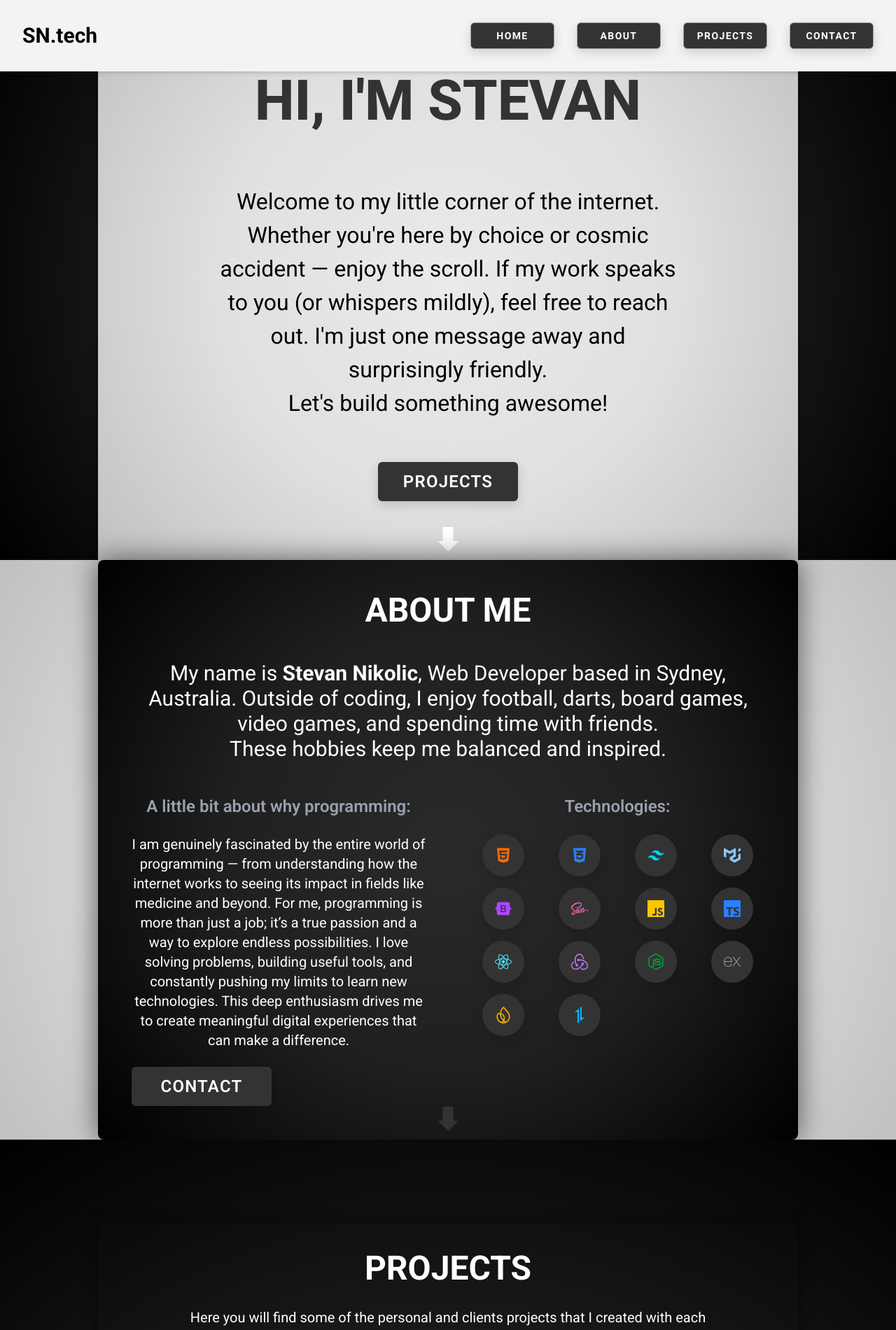
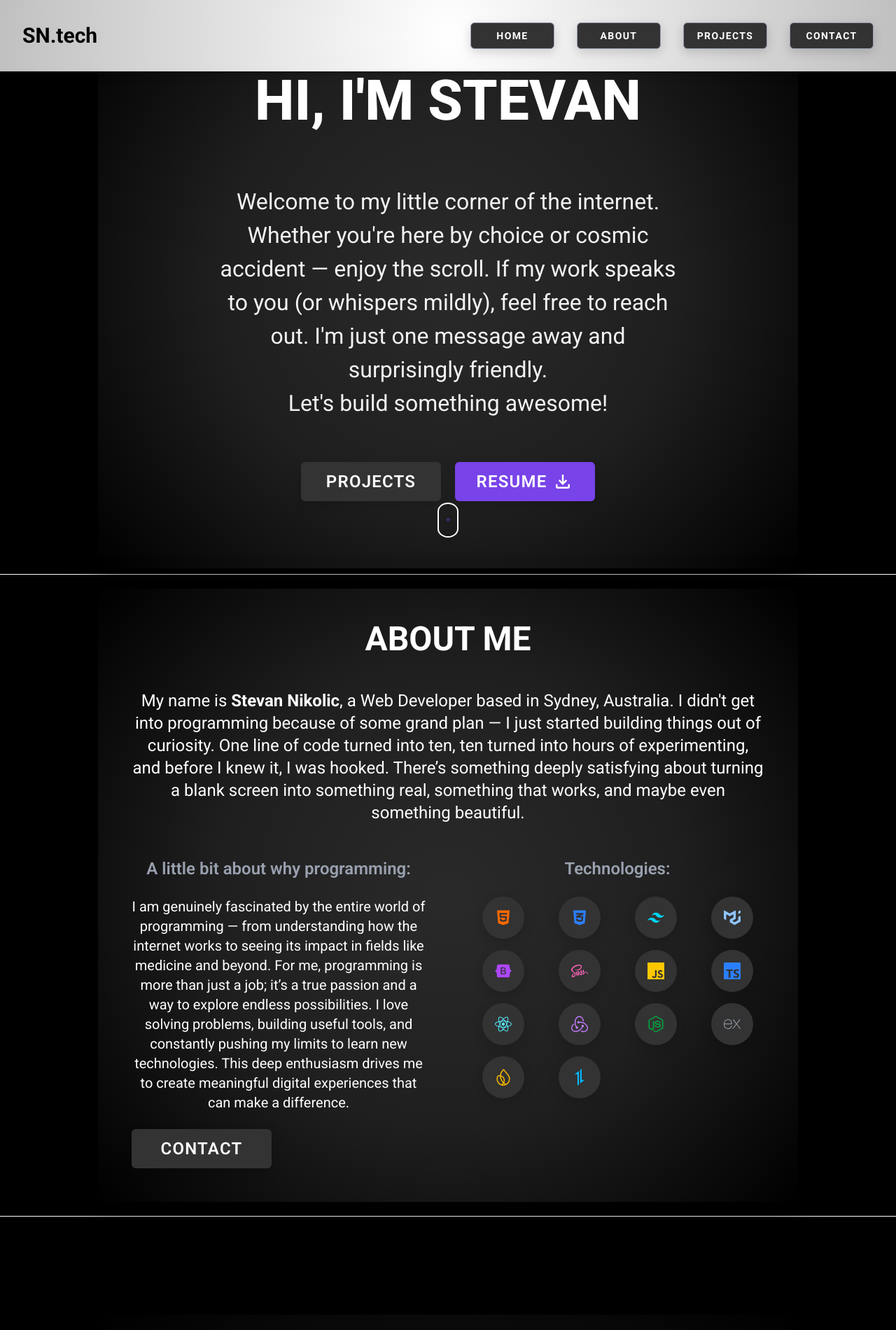
Before and after one commit to Nikolic1992/nikolic_stevan_portfolio, a React (Vite) app: page / in a window 1280 px wide. Shown: the top 1900 px of the page at 70% size. Built offline with nearby package versions, Linux system fonts and the light colour scheme.

Commit message:
update: UI updates

```diff
--- a/src/components/About.jsx
+++ b/src/components/About.jsx
@@ -35,34 +35,49 @@ const techStackArray = [
 ];
 
 const techIcons = {
-  HTML: <FaHtml5 size={24} className="text-orange-500" />,
-  CSS: <FaCss3Alt size={24} className="text-blue-500" />,
-  Tailwind: <SiTailwindcss size={24} className="text-cyan-400" />,
-  "Material UI": <SiMui size={24} className="text-blue-300" />,
-  Bootstrap: <FaBootstrap size={24} className="text-purple-500" />,
-  SASS: <FaSass size={24} className="text-pink-400" />,
-  JavaScript: <SiJavascript size={24} className="text-yellow-400" />,
-  TypeScript: <SiTypescript size={24} className="text-blue-500" />,
-  React: <FaReact size={24} className="text-cyan-300 animate-spin-slow" />,
-  Redux: <SiRedux size={24} className="text-purple-400" />,
-  "Node.js": <FaNodeJs size={24} className="text-green-600" />,
-  "Express.js": <SiExpress size={24} className="text-gray-400" />,
-  Firebase: <SiFirebase size={24} className="text-yellow-500" />,
-  axios: <SiAxios size={24} className="text-sky-400" />,
+  HTML: <FaHtml5 className="text-orange-500 text-[18px] md:text-[24px]" />,
+  CSS: <FaCss3Alt className="text-blue-500 text-[18px] md:text-[24px]" />,
+  Tailwind: (
+    <SiTailwindcss className="text-cyan-400 text-[18px] md:text-[24px]" />
+  ),
+  "Material UI": <SiMui className="text-blue-300 text-[18px] md:text-[24px]" />,
+  Bootstrap: (
+    <FaBootstrap className="text-purple-500 text-[18px] md:text-[24px]" />
+  ),
+  SASS: <FaSass className="text-pink-400 text-[18px] md:text-[24px]" />,
+  JavaScript: (
+    <SiJavascript className="text-yellow-400 text-[18px] md:text-[24px]" />
+  ),
+  TypeScript: (
+    <SiTypescript className="text-blue-500 text-[18px] md:text-[24px]" />
+  ),
+  React: <FaReact className="text-cyan-300  text-[18px] md:text-[24px]" />,
+  Redux: <SiRedux className="text-purple-400 text-[18px] md:text-[24px]" />,
+  "Node.js": <FaNodeJs className="text-green-600 text-[18px] md:text-[24px]" />,
+  "Express.js": (
+    <SiExpress className="text-gray-400 text-[18px] md:text-[24px]" />
+  ),
+  Firebase: (
+    <SiFirebase className="text-yellow-500 text-[18px] md:text-[24px]" />
+  ),
+  axios: <SiAxios className="text-sky-400 text-[18px] md:text-[24px]" />,
 };
 
 function About() {
   return (
-    <div className="relative min-h-screen flex flex-col justify-center items-center bg-[radial-gradient(circle,_#ffffff,_#e0e0e0,_#c0c0c0)]">
+    <div className="relative min-h-screen flex flex-col justify-center items-center">
       <div className="flex flex-col justify-center items-center text-center w-full max-w-[1000px] p-[3rem] bg-[radial-gradient(circle,_#2a2a2a,_#1f1f1f,_#000000)] shadow-[0_0_40px_rgba(0,0,0,0.6)] rounded-lg">
         <h2 className="text-2xl sm:text-3xl md:text-4xl lg:text-5xl uppercase font-bold mb-6 md:mb-9 lg:mb-12 text-center text-[#fff]">
           About Me
         </h2>
-        <h4 className="text-[#fff] text-xl md:text-2xl lg:text-3xl">
-          My name is <b>Stevan Nikolic</b>, Web Developer based in Sydney,
-          Australia. Outside of coding, I enjoy football, darts, board games,
-          video games, and spending time with friends.
-          <br /> These hobbies keep me balanced and inspired.
+        <h4 className="text-[#fff] text-l md:text-xl lg:text-2xl">
+          My name is <b>Stevan Nikolic</b>, a Web Developer based in Sydney,
+          Australia. I didn't get into programming because of some grand plan —
+          I just started building things out of curiosity. One line of code
+          turned into ten, ten turned into hours of experimenting, and before I
+          knew it, I was hooked. There’s something deeply satisfying about
+          turning a blank screen into something real, something that works, and
+          maybe even something beautiful.
         </h4>
         <div className="mt-12 flex flex-col gap-16 lg:flex-row text-left w-full">
           <div className="flex-1 space-y-6">
@@ -81,7 +96,7 @@ function About() {
             </h3>
             <a
               href="#contact"
-              className="hero-link wiggle-on-hover w-full text-center"
+              className="hero-btn wiggle-on-hover w-full text-center"
             >
               Contact
             </a>
@@ -105,11 +120,6 @@ function About() {
           </div>
         </div>
       </div>
-
-      {/* Bottom page loader */}
-      <div className="absolute bottom-8 left-1/2 transform -translate-x-1/2 flex flex-col items-center">
-        <span className="loader-black" />
-      </div>
     </div>
   );
 }
--- a/src/components/Footer.jsx
+++ b/src/components/Footer.jsx
@@ -2,7 +2,7 @@ import { FaGithub, FaLinkedin } from "react-icons/fa";
 
 function Footer() {
   return (
-    <footer className="bg-[radial-gradient(circle,_#2a2a2a,_#1f1f1f,_#000000)]   text-gray-400 py-3 md:py-10 text-center">
+    <footer className=" bg-[radial-gradient(circle,_#ffffff,_#e0e0e0,_#c0c0c0)] shadow-[0_0_10px_rgba(0,0,0,0.5)]  text-gray-900 py-3 md:py-10 text-center">
       <div className="flex flex-col items-center justify-center gap-3 uppercase">
         <div className="flex items-center text-xl lg:text-2xl">
           Connect with me
--- a/src/components/Hero.jsx
+++ b/src/components/Hero.jsx
@@ -1,7 +1,9 @@
+// ICONS
+import { MdOutlineFileDownload } from "react-icons/md";
 function Hero() {
   return (
-    <div className="relative py-[150px]  md:h-screen flex flex-col items-center md:justify-center bg-[radial-gradient(circle,_#2a2a2a,_#1f1f1f,_#000000)] px-4">
-      <div className="flex flex-col md:justify-center md:items-center text-center w-full max-w-[1000px] p-6 sm:p-[6rem] gap-[30px] md:gap-[60px] bg-[radial-gradient(circle,_#ebeaea,_#e0e0e0,_#c0c0c0)] shadow-[0_0_10px_rgba(0,0,0,0.5)] rounded-lg">
+    <div className="relative py-[150px] md:h-screen flex flex-col items-center md:justify-center px-4">
+      <div className="flex flex-col md:justify-center md:items-center text-center w-full max-w-[1000px] p-6 sm:p-[6rem] gap-[30px] md:gap-[60px] bg-[radial-gradient(circle,_#2a2a2a,_#1f1f1f,_#000000)] shadow-[0_0_40px_rgba(0,0,0,0.6)] rounded-lg">
         <h1 className="hero-heading">Hi, I'm Stevan</h1>
         <h3 className="hero-secondary">
           Welcome to my little corner of the internet. Whether you're here by
@@ -11,13 +13,24 @@ function Hero() {
           <br />
           <span className="font-italic">Let's build something awesome!</span>
         </h3>
-        <a href="#projects" className="hero-link wiggle-on-hover">
-          Projects
-        </a>
+        <div className="flex items-center gap-5">
+          <a href="#projects" className="hero-btn wiggle-on-hover">
+            Projects
+          </a>
+          <a
+            href="../public/assets/Stevan_Nikolic_Resume.pdf"
+            download
+            className="hero-resume-btn wiggle-on-hover gap-2 flex items-center"
+          >
+            <span>Resume</span>
+            <MdOutlineFileDownload size={30} />
+          </a>
+        </div>
       </div>
-      {/* Bottom page loader */}
-      <div className="absolute bottom-8 left-1/2 transform -translate-x-1/2 flex flex-col items-center">
-        <span className="loader-white" />
+
+      {/* Bottom page loader - CENTERED */}
+      <div className="absolute bottom-8 flex justify-center w-full">
+        <span className="loader"></span>
       </div>
     </div>
   );
--- a/src/components/NavBar.jsx
+++ b/src/components/NavBar.jsx
@@ -26,7 +26,7 @@ function NavBar() {
   };
 
   return (
-    <nav className="fixed top-0 left-0 w-full bg-[#f3f3f3] shadow-md z-50">
+    <nav className="fixed top-0 left-0 w-full bg-[radial-gradient(circle,_#ffffff,_#e0e0e0,_#c0c0c0)] shadow-[0_0_10px_rgba(0,0,0,0.5)] z-50 ">
       <div className="flex justify-between items-center px-2 sm:px-4 md:px-6 lg:px-8 py-2 sm:py-4 md:py-6 lg:py-8">
         <div
           className="font-bold text-3xl cursor-pointer"
@@ -36,7 +36,7 @@ function NavBar() {
         </div>
 
         {/* Desktop Menu */}
-        <ul className="hidden md:flex gap-4 sm:gap-6 md:gap-[2rem] text-gray-700 font-semibold">
+        <ul className="hidden md:flex gap-4 sm:gap-6 md:gap-[2rem]  font-semibold">
           {["home", "about", "projects", "contact"].map((section) => (
             <li key={section}>
               <a
@@ -45,7 +45,7 @@ function NavBar() {
                   e.preventDefault();
                   smoothScroll(section);
                 }}
-                className="navbar-link"
+                className="navbar-btn "
               >
                 {section.charAt(0).toUpperCase() + section.slice(1)}
               </a>
@@ -73,7 +73,7 @@ function NavBar() {
 
       {/* Mobile Menu */}
       {menuOpen && (
-        <ul className="md:hidden flex flex-col items-end gap-[5px] py-2 bg-[#f3f3f3] text-gray-700 font-semibold text-lg">
+        <ul className="md:hidden flex flex-col items-end gap-[5px] py-2 bg-[radial-gradient(circle,_#ffffff,_#e0e0e0,_#c0c0c0)] font-semibold text-lg">
           {["home", "about", "projects", "contact"].map((section) => (
             <li key={section} className="px-4">
               <a
@@ -82,11 +82,10 @@ function NavBar() {
                   e.preventDefault();
                   smoothScroll(section);
                 }}
-                className="navbar-link"
+                className="navbar-btn"
               >
                 {section.charAt(0).toUpperCase() + section.slice(1)}
               </a>
-              <hr className="border-gray-500 w-full" />
             </li>
           ))}
         </ul>
--- a/src/index.css
+++ b/src/index.css
@@ -1,12 +1,16 @@
 @import "tailwindcss";
 
 body {
+  margin: 0;
+  padding: 0;
+  box-sizing: border-box;
+  background-color: black;
   font-family: "Roboto", sans-serif;
 }
 
-.navbar-link {
+.navbar-btn {
   @apply bg-[#333] text-white uppercase tracking-widest font-bold rounded-md
-         shadow-[0_5px_15px_0_rgba(0,0,0,0.15)] hover:bg-[#868686] hover:text-[#333] hover:scale-125 transition-all duration-300
+         shadow-[0_5px_15px_0_rgba(0,0,0,0.15)] hover:bg-[#7843E9]  transition-all duration-300
          py-2 px-4 text-sm w-[7.5rem] flex justify-center items-center border border-gray-400;
 }
 
@@ -17,73 +21,63 @@ body {
 }
 
 .hero-heading {
-  @apply text-[2rem] md:text-[3rem] lg:text-[5rem] font-extrabold text-[#333] uppercase;
+  @apply text-[2rem] md:text-[3rem] lg:text-[5rem] font-extrabold text-[white] uppercase;
 }
 
 .hero-secondary {
-  @apply max-w-2xl text-[1rem] md:text-[1.75rem] lg:text-[2rem] text-[#33333];
+  @apply max-w-2xl text-[1rem] md:text-[1.75rem] lg:text-[2rem] text-[#f3f3f3];
 }
 
-.hero-link {
+.hero-btn {
   @apply bg-[#333] text-white uppercase flex items-center justify-center cursor-pointer tracking-wider  font-semibold rounded-md
-         shadow-[0_5px_15px_rgba(0,0,0,0.15)] hover:bg-[#868686] hover:text-[#333] hover:scale-110
+         shadow-[0_5px_15px_rgba(0,0,0,0.15)] hover:bg-[#7843E9]  hover:scale-110
+         py-3 px-6 text-base md:text-2xl transition duration-300 ease-in-out md:w-[200px];
+}
+
+.hero-resume-btn {
+  @apply bg-[#7843E9] text-white uppercase flex items-center justify-center cursor-pointer tracking-wider  font-semibold rounded-md
+         shadow-[0_5px_15px_rgba(0,0,0,0.15)] hover:bg-[#333]  hover:scale-110
          py-3 px-6 text-base md:text-2xl transition duration-300 ease-in-out md:w-[200px];
 }
 
 .contact-btn {
-  @apply bg-[#333] text-white uppercase flex items-center justify-center cursor-pointer tracking-wider  font-semibold rounded-md
-         shadow-[0_5px_15px_rgba(0,0,0,0.15)] hover:bg-[#868686] hover:text-[#333] hover:scale-110
-         py-2 md:py-5 px-8 text-[1.25rem] md:text-2xl transition duration-300 ease-in-out md:w-[200px];
+  @apply bg-[#333] text-white uppercase flex items-center justify-center cursor-pointer tracking-wider font-semibold rounded-md
+         shadow-[0_5px_15px_rgba(0,0,0,0.15)] hover:bg-[#7843E9] hover:scale-110
+         text-[1.25rem] md:text-2xl transition duration-300 ease-in-out
+         w-full md:w-[200px] h-[56px];
 }
 
-/* Loader arrow pointing down */
-.loader-white {
-  width: 15px;
-  height: 20px;
-  margin-left: 15px;
-  background: #fff;
-  display: inline-block;
+/* Mouse loader */
+.loader {
+  width: 30px;
+  height: 50px;
+  box-sizing: border-box;
+  border: 2px solid #fff;
   position: relative;
-  box-sizing: border-box;
-  animation: bump 0.4s ease-in infinite alternate;
-}
-.loader-white::after {
-  content: "";
-  box-sizing: border-box;
-  left: 50%;
-  top: 100%;
-  transform: translate(-50%, 0);
-  position: absolute;
-  border: 15px solid transparent;
-  border-top-color: #fff;
-}
-.loader-black {
-  width: 15px;
-  height: 20px;
-  margin-left: 15px;
-  background: #333;
-  display: inline-block;
-  position: relative;
-  box-sizing: border-box;
-  animation: bump 0.4s ease-in infinite alternate;
-}
-.loader-black::after {
-  content: "";
-  box-sizing: border-box;
-  left: 50%;
-  top: 100%;
-  transform: translate(-50%, 0);
-  position: absolute;
-  border: 15px solid transparent;
-  border-top-color: #333;
+  border-radius: 50% 50% 50% 50% / 25% 25% 25% 25%;
 }
 
-@keyframes bump {
+.loader::before {
+  content: "";
+  position: absolute;
+  left: 50%;
+  top: 0;
+  transform: translate(-50%, 50%);
+  width: 5px;
+  height: 5px;
+  background: #7843e9;
+  border-radius: 50%;
+  animation: fadeDown 1s ease-out infinite;
+}
+
+@keyframes fadeDown {
   0% {
-    transform: translate(-50%, 5px);
+    top: 0%;
+    opacity: 1;
   }
   100% {
-    transform: translate(-50%, -5px);
+    top: 60%;
+    opacity: 0;
   }
 }
 
@@ -104,53 +98,21 @@ body {
 /* Emails loader */
 
 .email-loader {
-  position: relative;
-  border-style: solid;
+  width: 24px;
+  height: 24px;
+  border: 3px solid #fff;
+  border-bottom-color: transparent;
+  border-radius: 50%;
+  display: inline-block;
   box-sizing: border-box;
-  border-width: 30px 50px 30px 50px;
-  border-color: #d5d5d6 #aeaeaf #202020 #aeaeaf;
-  animation: envFloating 1s ease-in infinite alternate;
+  animation: rotation 1s linear infinite;
 }
 
-.email-loader:after {
-  content: "";
-  position: absolute;
-  right: 62px;
-  top: -40px;
-  height: 70px;
-  width: 50px;
-  background-image: linear-gradient(#fff 45px, transparent 0),
-    linear-gradient(#fff 45px, transparent 0),
-    linear-gradient(#fff 45px, transparent 0);
-  background-repeat: no-repeat;
-  background-size: 30px 4px;
-  background-position: 0px 11px, 8px 35px, 0px 60px;
-  animation: envDropping 0.75s linear infinite;
-}
-
-@keyframes envFloating {
+@keyframes rotation {
   0% {
-    transform: translate(-2px, -5px);
+    transform: rotate(0deg);
   }
   100% {
-    transform: translate(0, 5px);
+    transform: rotate(360deg);
   }
 }
-
-@keyframes envDropping {
-  0% {
-    background-position: 100px 11px, 115px 35px, 105px 60px;
-    opacity: 1;
-  }
-  50% {
-    background-position: 0px 11px, 20px 35px, 5px 60px;
-  }
-  60% {
-    background-position: -30px 11px, 0px 35px, -10px 60px;
-  }
-  75%,
-  100% {
-    background-position: -30px 11px, -30px 35px, -30px 60px;
-    opacity: 0;
-  }
-}
--- a/src/pages/HomePage.jsx
+++ b/src/pages/HomePage.jsx
@@ -27,12 +27,24 @@ function HomePage() {
       <main>
         <section id="home">
           <Hero />
+          <hr
+            className="w-full border-t border-white my-5"
+            aria-hidden="true"
+          />
         </section>
         <section id="about">
           <About />
+          <hr
+            className="w-full border-t border-white my-5"
+            aria-hidden="true"
+          />
         </section>
         <section id="projects">
           <Projects />
+          <hr
+            className="w-full border-t border-white my-5"
+            aria-hidden="true"
+          />
         </section>
         <section id="contact">
           <Contact />
```
Also changed, not shown: src/components/Contact.jsx (+8 -14 lines), src/components/Projects.jsx (+3 -8 lines), src/data/projectsData.js (+6 -6 lines), public/assets/travel-marvel.png (added), 1 other file (tests, documents, lock files or other folders).
